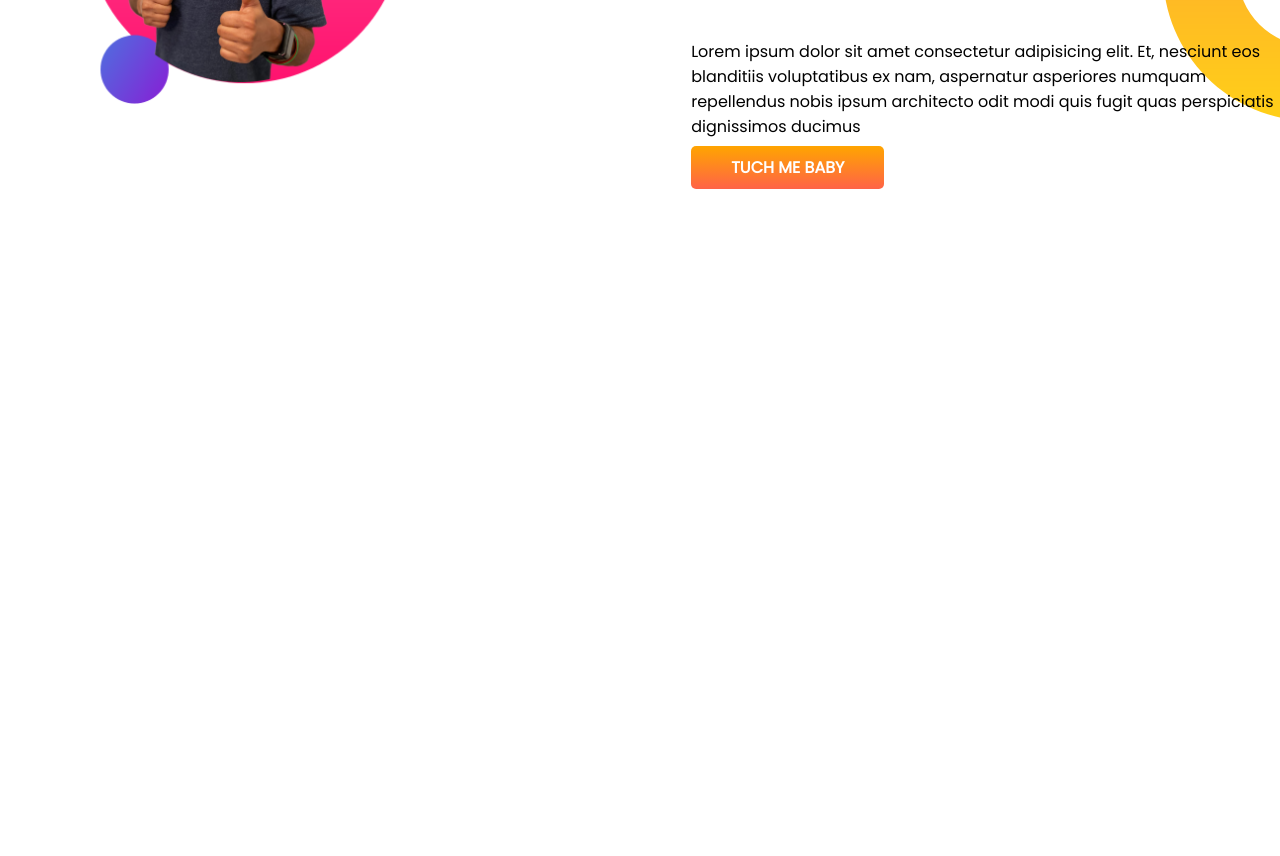
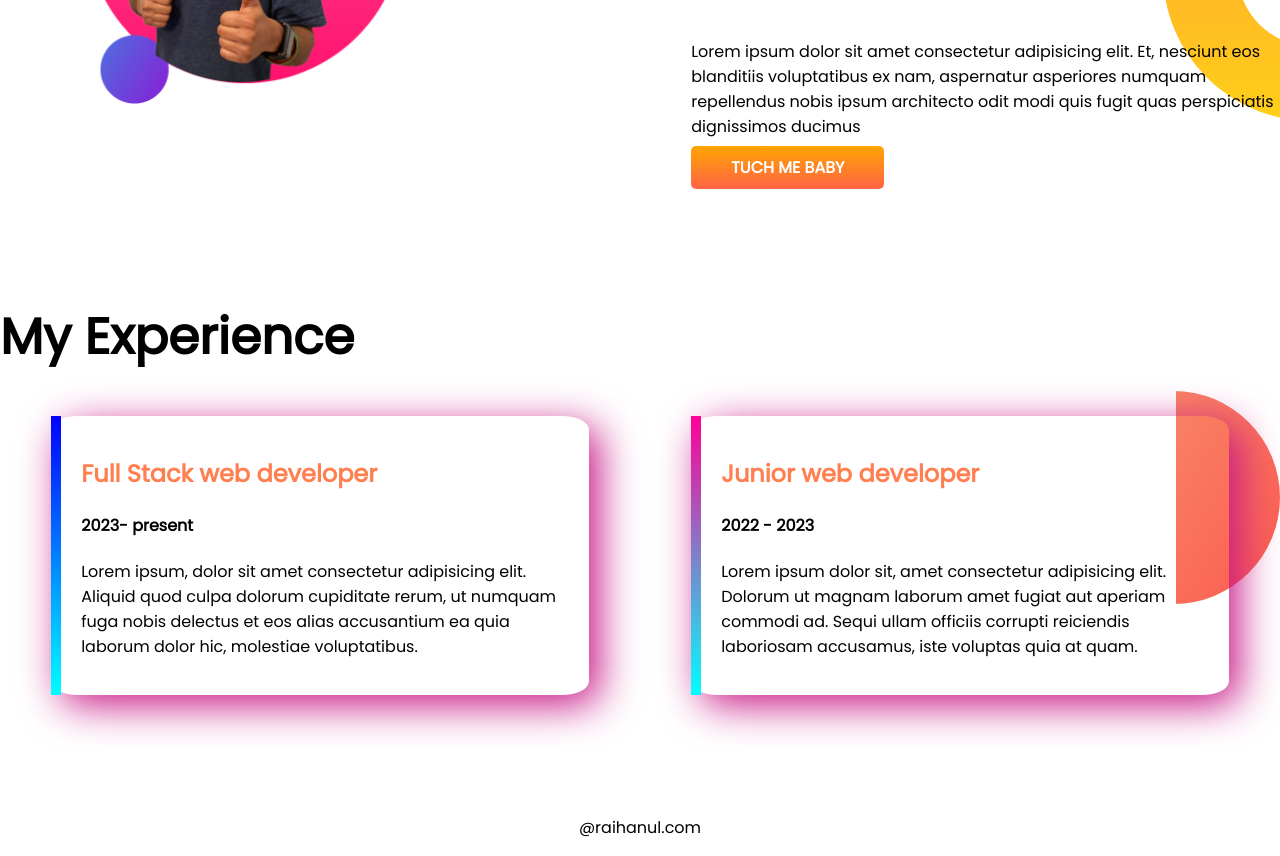
Before and after one commit to Showshad-UIA/Raihan-portfolio, a plain HTML site: page index.html in a window 1280 px wide. Shown: the part 901-1757 px from the top of the page. Before the commit the page ends 1201 px from the top, so only its background shows below. Drawn offline with Linux system fonts and the light colour scheme.

Commit message:
latest added

```diff
--- a/index.html
+++ b/index.html
@@ -9,7 +9,7 @@
     <link rel="stylesheet" href="style.css">
 </head>
 <body>
-   <section class="top-banner">
+   <section class="top-banner flexible-container">
     <div class="half-width"><h1>Welcome to my site!</h1>
         <h1><span id="change">Truly exlpore</span> raihan world....</h1>
         <h2>why you choose me ?</h2>
@@ -22,7 +22,7 @@
 
     </div>
    </section>
-   <section class="dream-big">
+   <section class="dream-big flexible-container">
        <div class="half-width">
         <img src="images/jhankar2.png" alt="">
        </div>
@@ -33,5 +33,24 @@
            <a class="link-button" target="_blank" href="https://github.com/Showshad-UIA/Raihan-portfolio">TUCH ME BABY</a>
        </div>
    </section>
+
+   <section class="Experience-area">
+       <h1>My Experience</h1>
+       <div class="flexible-container">
+        <div id="web-dev-experinece" class="expericence-item">
+            <h2> <span id="change">Full Stack web developer</span></h2>
+            <h4>2023- present</h4>
+            <p>Lorem ipsum, dolor sit amet consectetur adipisicing elit. Aliquid quod culpa dolorum cupiditate rerum, ut numquam fuga nobis delectus et eos alias accusantium ea quia laborum dolor hic, molestiae voluptatibus.</p>
+        </div>
+        <div id="new-developer" class="expericence-item">
+            <h2> <span id="change"> Junior web developer</span> </h2>
+            <h4>2022 - 2023</h4>
+            <p>Lorem ipsum dolor sit, amet consectetur adipisicing elit. Dolorum ut magnam laborum amet fugiat aut aperiam commodi ad. Sequi ullam officiis corrupti reiciendis laboriosam accusamus, iste voluptas quia at quam.</p>
+        </div>
+       </div>
+   </section>
+   <footer>
+       <p>@raihanul.com</p>
+   </footer>
 </body>
 </html>
--- a/style.css
+++ b/style.css
@@ -8,7 +8,7 @@ h1 {
 #change {
   color: coral;
 }
-section {
+.flexible-container {
   display: flex;
   margin-bottom: 120px;
 }
@@ -36,3 +36,29 @@ section {
   background-repeat: no-repeat;
   background-position: right;
 }
+.expericence-item {
+  box-shadow: 10px 10px 40px mediumvioletred;
+  width: 40%;
+  margin-left: 4%;
+  margin-right: 4%;
+  padding: 20px;
+  border-radius: 5%;
+}
+.Experience-area {
+  background-image: url(images/exp-bg.png);
+  background-repeat: no-repeat;
+  background-position: right;
+}
+#web-dev-experinece {
+  border-left: 10px solid;
+  border-image: linear-gradient(blue, cyan);
+  border-image-slice: 1;
+}
+#new-developer {
+  border-left: 10px solid;
+  border-image: linear-gradient(rgb(255, 0, 149), cyan);
+  border-image-slice: 1;
+}
+footer {
+  text-align: center;
+}
```
Also changed, not shown: 5 other files.
